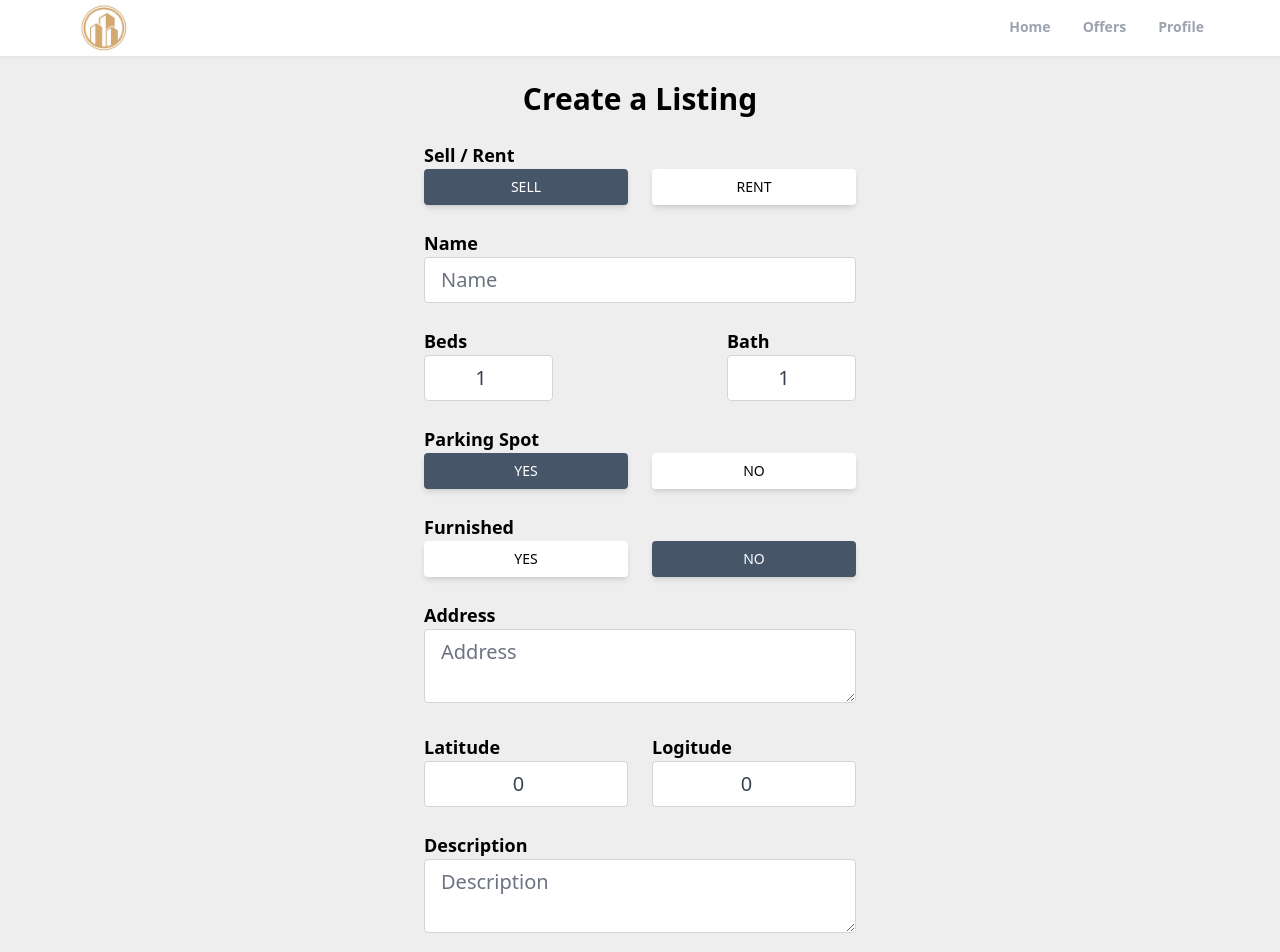
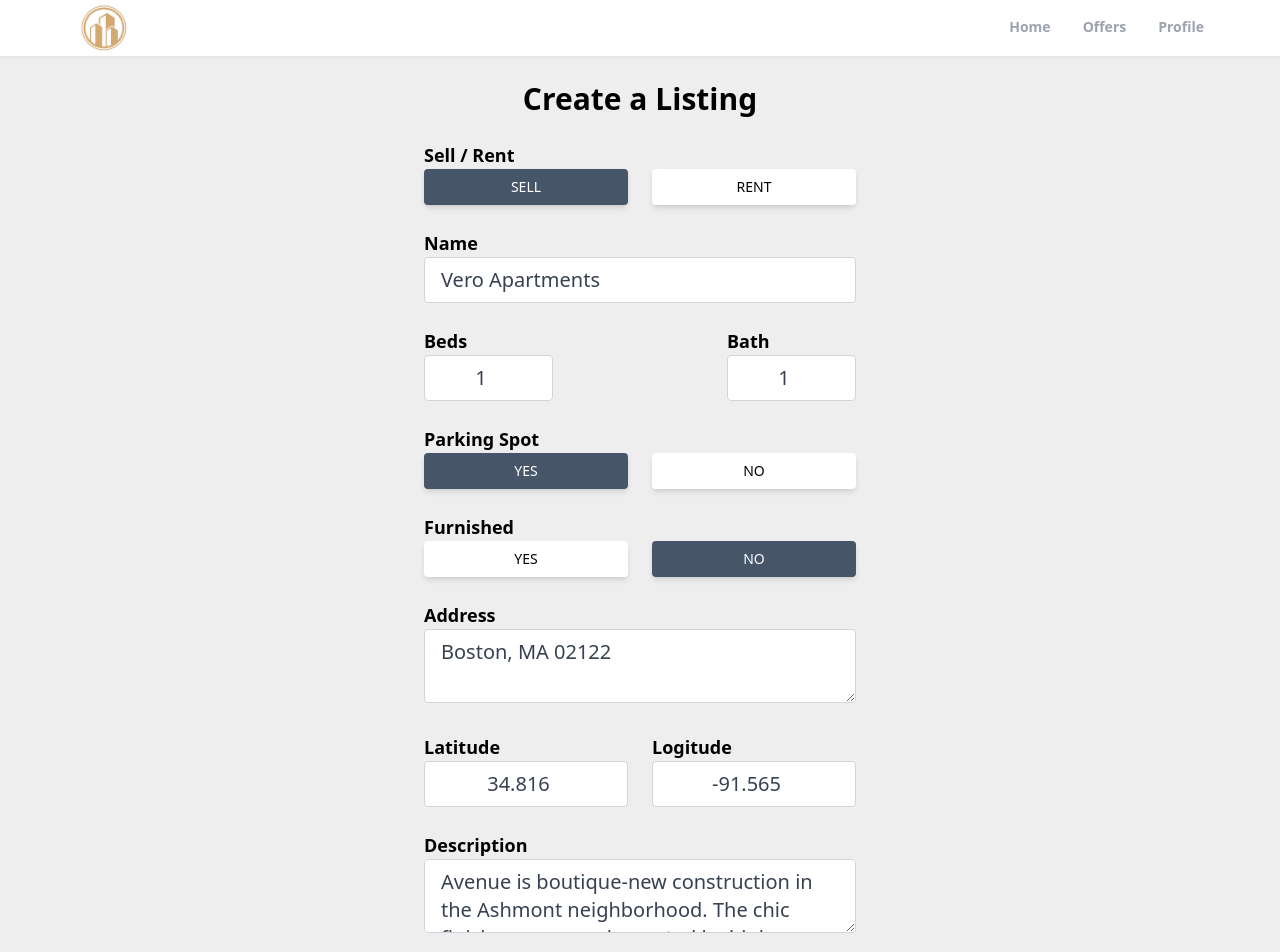
Before and after one commit to aminulds/reactrealestate, a React (Create React App) app: page /create-listing in a window 1280 px wide. Shown: the top 952 px of the page. Built offline with nearby package versions, Linux system fonts and the light colour scheme; no server answers; sample sign-in values are in the browser's storage.

Commit message:
more prodcut added

```diff
--- a/src/pages/createListing.jsx
+++ b/src/pages/createListing.jsx
@@ -15,18 +15,18 @@ const CreateListing = () => {
   const [loadding, setLoadding] = useState(false);
   const [formData, setFormData] = useState({
     type: "sale",
-    name: "",
+    name: "Vero Apartments",
     bedrooms: 1,
     bathrooms: 1,
     parking: true,
     furnished: false,
-    address: "",
-    description: "",
+    address: "Boston, MA 02122",
+    description: "Avenue is boutique-new construction in the Ashmont neighborhood. The chic finishes are complemented by high ceilings. The apartment homes are drenched in natural light and many feature private outdoor space.",
     offer: true,
-    regularPrice: 50,
-    discountedPrice: 40,
-    latitude: 0,
-    longitude: 0,
+    regularPrice: 5000,
+    discountedPrice: 4000,
+    latitude: 34.816,
+    longitude: -91.565,
     images: {},
   });
   const { type, name, bedrooms, bathrooms, parking, furnished, address, description, offer, regularPrice, discountedPrice, latitude, longitude, images } = formData;
```
